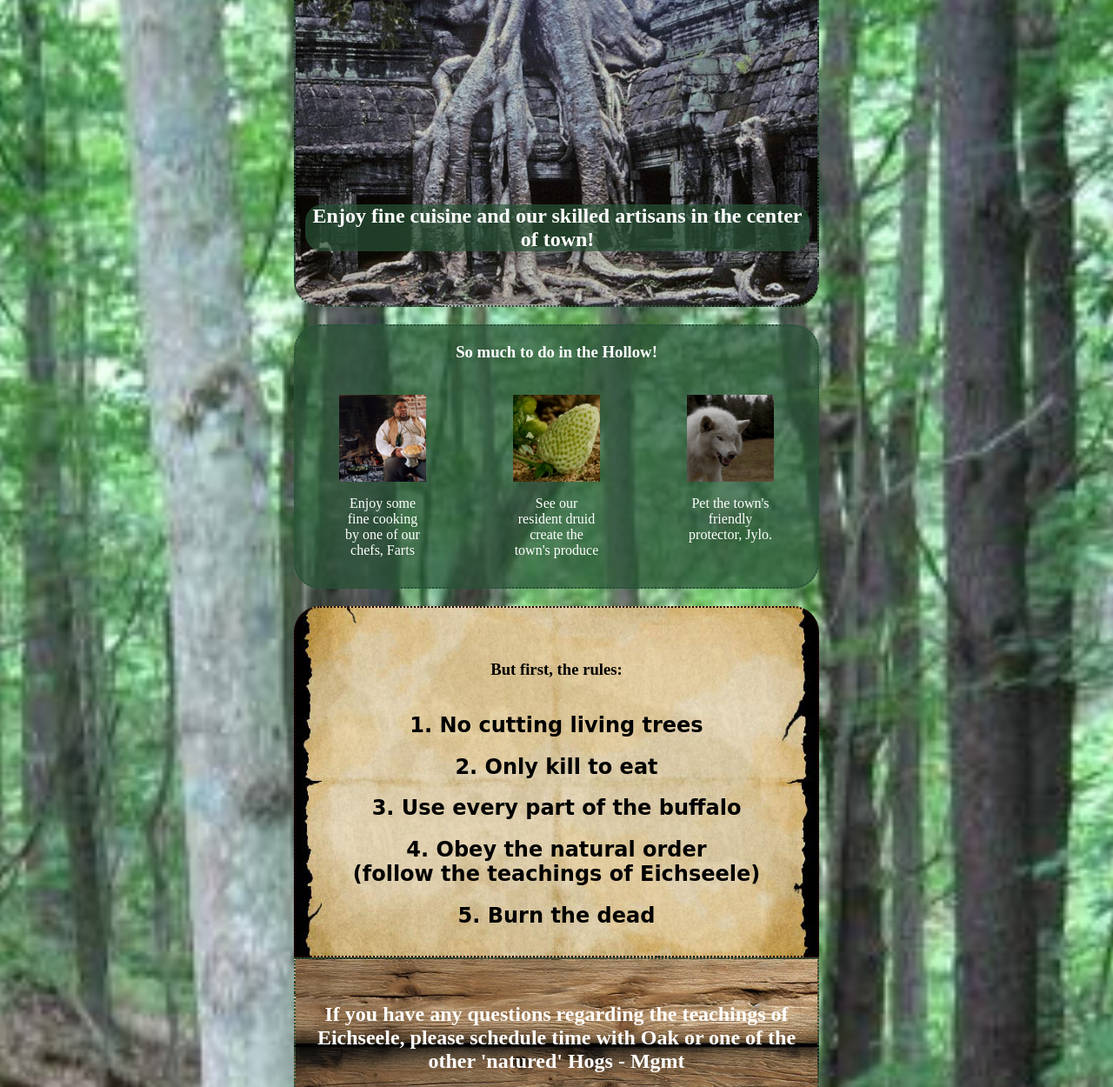
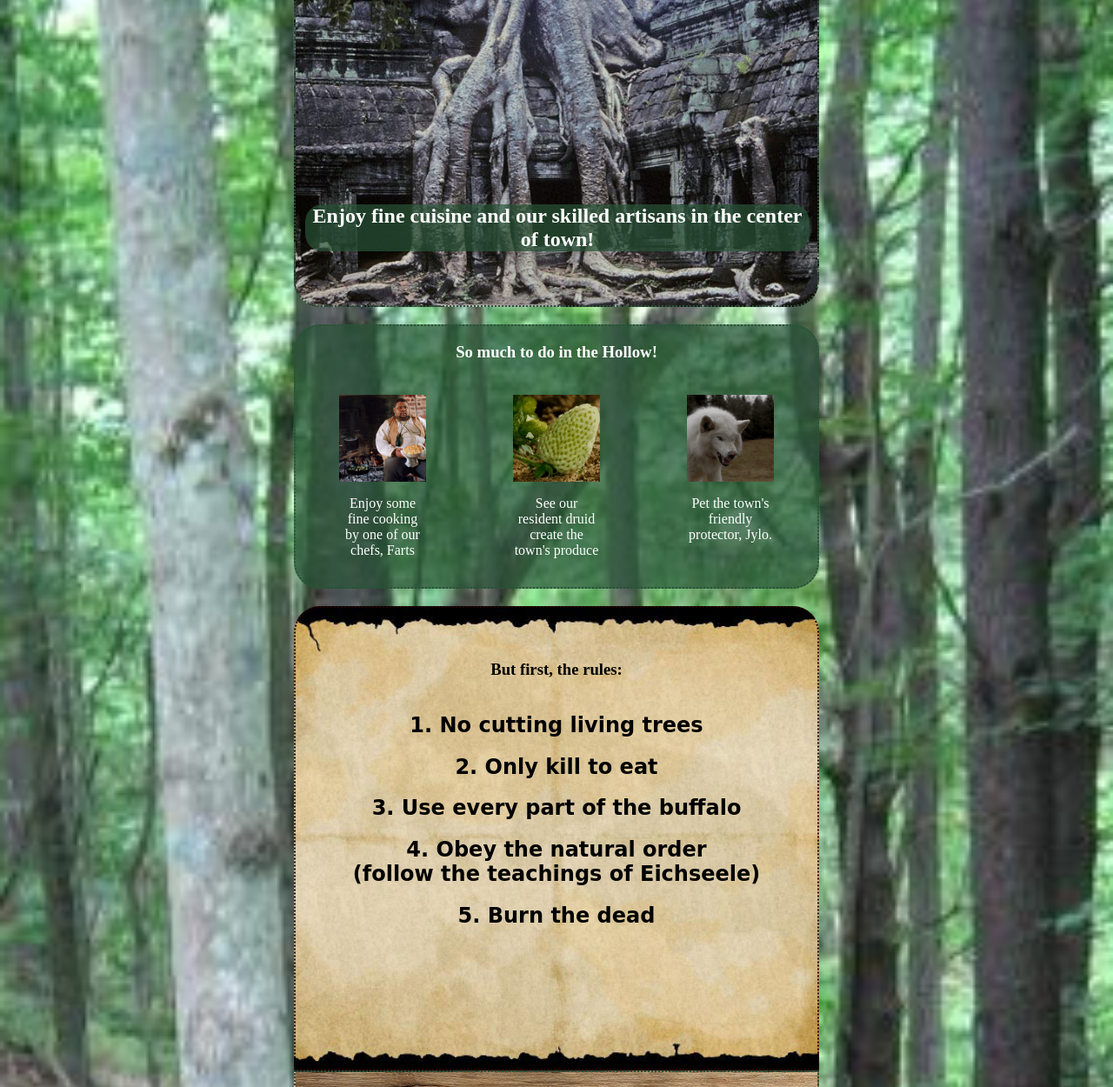
Before and after one commit to BuzzMorangieIII/hogs-hollow, a website built with Vite: page index.html in a window 1280 px wide. Shown: the part 271-1521 px from the top of the page at 87% size. Built offline with nearby package versions, Linux system fonts and the light colour scheme; a web font is replaced by a local one.

Commit message:
Update styles.css

```diff
--- a/styles.css
+++ b/styles.css
@@ -98,7 +98,7 @@ h1 h2 h3 h4 p {
     border: 2px dotted #230007;
     color: black;
     border-radius: 30px 30px 0 0;
-    height: 400px;
+    height: 530px;
     margin-bottom: 0;
     font-family: Cedarville Cursive, cursive;
 }
```
